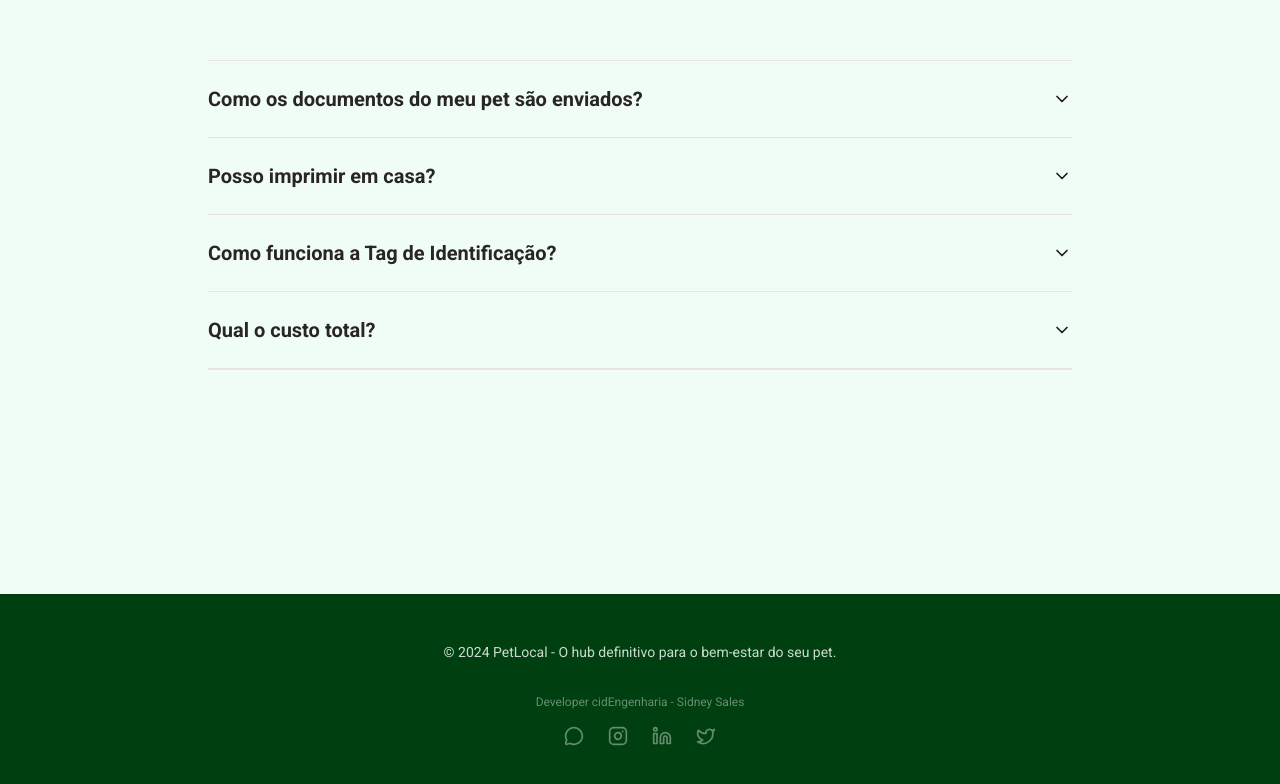
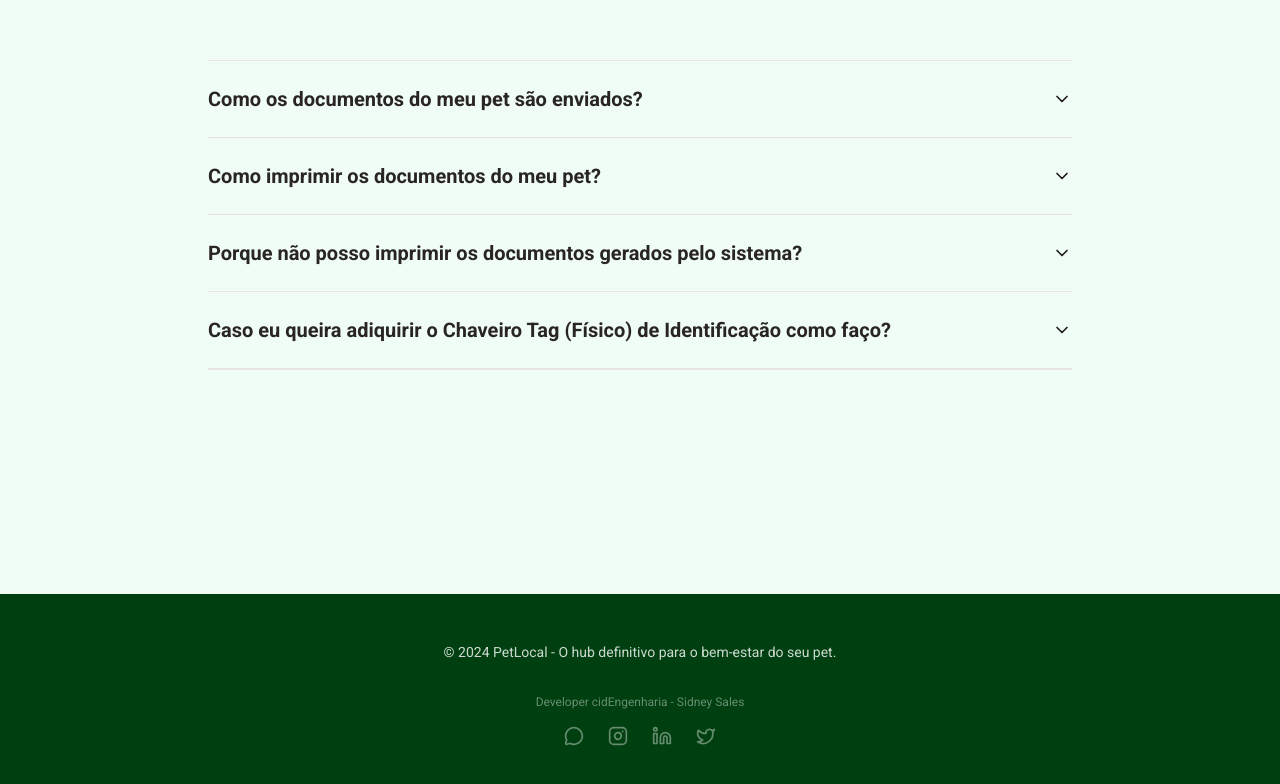
Before and after one commit to CidEngenharia/Petlocal, a React (Vite) app: page / in a window 1280 px wide. Shown: the part 2490-3274 px from the top of the page. Built offline with nearby package versions, Linux system fonts and the light colour scheme.

Commit message:
docs: update FAQ content with professional printing policy and keychain info

```diff
--- a/src/components/Dashboard/DocumentViewer.tsx
+++ b/src/components/Dashboard/DocumentViewer.tsx
@@ -262,19 +262,19 @@ const DocumentViewer: React.FC<DocumentViewerProps> = ({ pet, type, onClose }) =
                     <div className="space-y-2 relative z-10">
                         <FAQItem
                             question="Como os documentos do meu pet são enviados?"
-                            answer="Ao finalizar o registro do seu pet você será redirecionado a área 'Meus Pets' onde poderá ver e imprimir os documentos, adicionar outros pets conhecidos à família do seu pet, ir para o perfil do seu pet e outras opções."
+                            answer="Ao finalizar o registro do seu pet você será redirecionado a área 'Meus Pets' onde poderá ver os documentos, e adicionar outros pets conhecidos à família do seu pet, ir para o perfil do seu pet e outras opções."
                         />
                         <FAQItem
                             question="Como imprimir os documentos do meu pet?"
-                            answer="Você pode imprimir os documentos em folha A4 normal em qualquer tipo de impressora. Os documentos já são emitidos em tamanho real de documento de identidade, certidão de nascimento e tag de identificação."
+                            answer="Você poderá vizualisar os documentos , porém nós nos encarregamos de gerar em qualidade premium e enviar os documentos ao seus tutores. Os documentos já são emitidos em tamanho real de documento de identidade, certidão de nascimento e carteira de vacinação. Os documentos serão gerados em papel fotográfico fosco."
                         />
                         <FAQItem
-                            question="O que é a Tag de Identificação?"
-                            answer="Ao registar o seu pet, o seu pet terá um perfil com sua foto e informações. A Tag de Identificação possui um QR Code que pode ser lido de qualquer celular por qualquer pessoa. Em caso de imprevistos e o pet se perca, após a leitura da Tag a pessoa irá para o perfil do seu pet podendo encontrar seus donos."
+                            question="Porque não posso imprimir os documentos gerados pelo sistema?"
+                            answer="Desabilitamos essa função para mantermos um padrão de qualidade PetLocal, pois nossa impressão seguirá uma linha de qualidade com papeis especiais e padrão premium. Removemos a função de impressão autonoma, pois os usuários estavam imprimindo em papíes convecionais e com baixa qualidade de impressão. Deixamos essa funconalidade apenas para uso interno. Com isso garantimos uma melhor qualidade nas impressões."
                         />
                         <FAQItem
-                            question="Qual é o valor para emitir os documentos do meu pet?"
-                            answer="Atualmente você pode registrar e emitir os documentos do seu pet por apenas R$ 29,90. Este valor inclui todos os documentos digitais prontos para impressão."
+                            question="Caso eu queira adiquirir o Chaveiro Tag (Físico) de Identificação como faço?"
+                            answer="Caso deseje confecionar o Chaveiro Tag de Identificação que será confeccionado em formato de brasão com o nome do Pet e o QRcod , é simples, basta no cadastro selecionar o link de pagamento para quais serviços deseja. Os documentos e o Chaveiro Tag pode ser solictados sepadamente. No caso dos documemtos pode ser solicitado o combo com os 3 documentos ( RG, Certidão de Nascimento e Carteira de Vacinação.) Porém o chaveiro é solictado separamente."
                         />
                     </div>
                 </div>
--- a/src/components/HomeView.tsx
+++ b/src/components/HomeView.tsx
@@ -165,19 +165,19 @@ const HomeView: React.FC<HomeViewProps> = ({ onGetStarted }) => {
                     <div className="divide-y divide-stone-200 border-y border-stone-200">
                         <FAQItem
                             question="Como os documentos do meu pet são enviados?"
-                            answer="Ao finalizar o registro do seu pet você será redirecionado à área 'Meus Pets' no seu Dashboard, onde poderá visualizar e imprimir os documentos instantaneamente."
+                            answer="Ao finalizar o registro do seu pet você será redirecionado a área 'Meus Pets' onde poderá ver os documentos, e adicionar outros pets conhecidos à família do seu pet, ir para o perfil do seu pet e outras opções."
                         />
                         <FAQItem
-                            question="Posso imprimir em casa?"
-                            answer="Sim! Os documentos são emitidos em formato A4 real, prontos para impressão em qualquer impressora doméstica ou gráfica rápida, porém os documentos geados e impressos por nós, serão com papeis especiais fotográficos e com qualidade premium, que poderá ser entregue ao cliente pessoalmente após gerados. No entanto fica a critério do cliente imprimir por conta própria ou receber o documento pessoalmente ou via correios."
+                            question="Como imprimir os documentos do meu pet?"
+                            answer="Você poderá vizualisar os documentos , porém nós nos encarregamos de gerar em qualidade premium e enviar os documentos ao seus tutores. Os documentos já são emitidos em tamanho real de documento de identidade, certidão de nascimento e carteira de vacinação. Os documentos serão gerados em papel fotográfico fosco."
                         />
                         <FAQItem
-                            question="Como funciona a Tag de Identificação?"
-                            answer="É um QR Code exclusivo vinculado ao perfil digital do seu pet. Se ele se perder, quem encontrar pode escanear e ver seus contatos de segurança imediatamente."
+                            question="Porque não posso imprimir os documentos gerados pelo sistema?"
+                            answer="Desabilitamos essa função para mantermos um padrão de qualidade PetLocal, pois nossa impressão seguirá uma linha de qualidade com papeis especiais e padrão premium. Removemos a função de impressão autonoma, pois os usuários estavam imprimindo em papíes convecionais e com baixa qualidade de impressão. Deixamos essa funconalidade apenas para uso interno. Com isso garantimos uma melhor qualidade nas impressões."
                         />
                         <FAQItem
-                            question="Qual o custo total?"
-                            answer="O Combo Completo (RG + Certidão + Cartão de Vacina) custa R$ 29,90. Os Itens individuais como RG, Certidão de Nascimento , Cartão de vacina e QR Code de Identifcação custam cada um R$ 15,90, se solicitado individualmente. O Chaveiro brasão Tag QRCode de Identificação (físico) custa R$ 29,90 separadamente."
+                            question="Caso eu queira adiquirir o Chaveiro Tag (Físico) de Identificação como faço?"
+                            answer="Caso deseje confecionar o Chaveiro Tag de Identificação que será confeccionado em formato de brasão com o nome do Pet e o QRcod , é simples, basta no cadastro selecionar o link de pagamento para quais serviços deseja. Os documentos e o Chaveiro Tag pode ser solictados sepadamente. No caso dos documemtos pode ser solicitado o combo com os 3 documentos ( RG, Certidão de Nascimento e Carteira de Vacinação.) Porém o chaveiro é solictado separamente."
                         />
                     </div>
                 </div>
```
